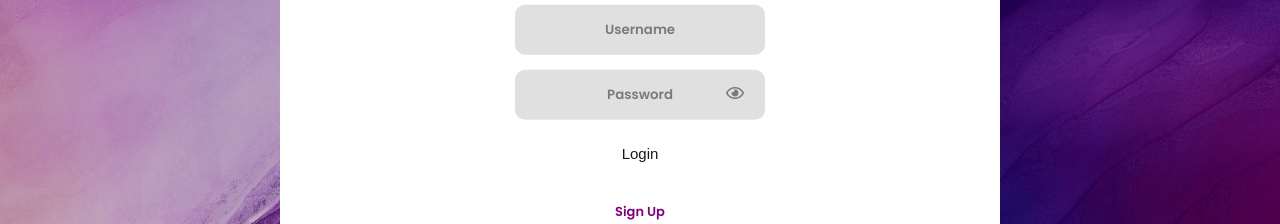
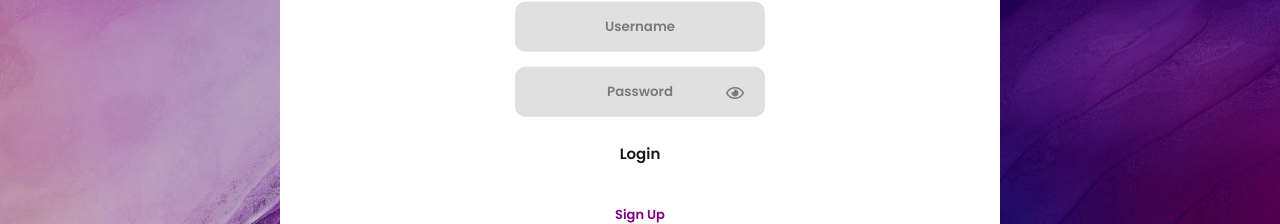
Before and after one commit to RX7D/insta_login_redesign, a plain HTML site: page index.html in a window 1280 px wide. Shown: the part 328-552 px from the top of the page. Drawn offline with Linux system fonts and the light colour scheme.

Commit message:
Update neon.css

```diff
--- a/neon.css
+++ b/neon.css
@@ -113,6 +113,7 @@ a
 	cursor: pointer;
 	font-weight: 600px;
 	font-size: 15px;
+	font-family: 'Poppins',sans-serif !important;
 }
 
 .box input[type = "submit"]:hover
```
